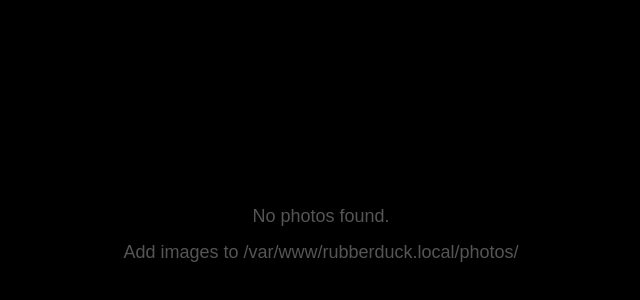
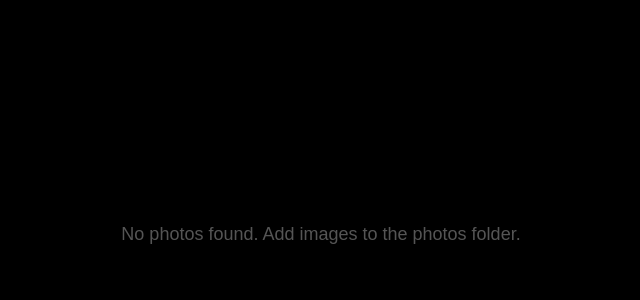
Before and after one commit to glenmo/pi-photo-slideshow, a plain HTML site: page index.html in a window 1280 px wide. Shown: the part 166-466 px from the top of the page, without its empty margins (319-959 px from the left). Drawn offline with Linux system fonts and the light colour scheme; no server answers.

Commit message:
Remove hardcoded hostname from empty-state message

```diff
--- a/index.html
+++ b/index.html
@@ -90,7 +90,7 @@
 </head>
 <body>
 
-<div id="empty">No photos found.<br>Add images to /var/www/rubberduck.local/photos/</div>
+<div id="empty">No photos found. Add images to the photos folder.</div>
 
 <div id="slideA" class="slide"><img id="imgA" src="" alt=""></div>
 <div id="slideB" class="slide"><img id="imgB" src="" alt=""></div>
```
